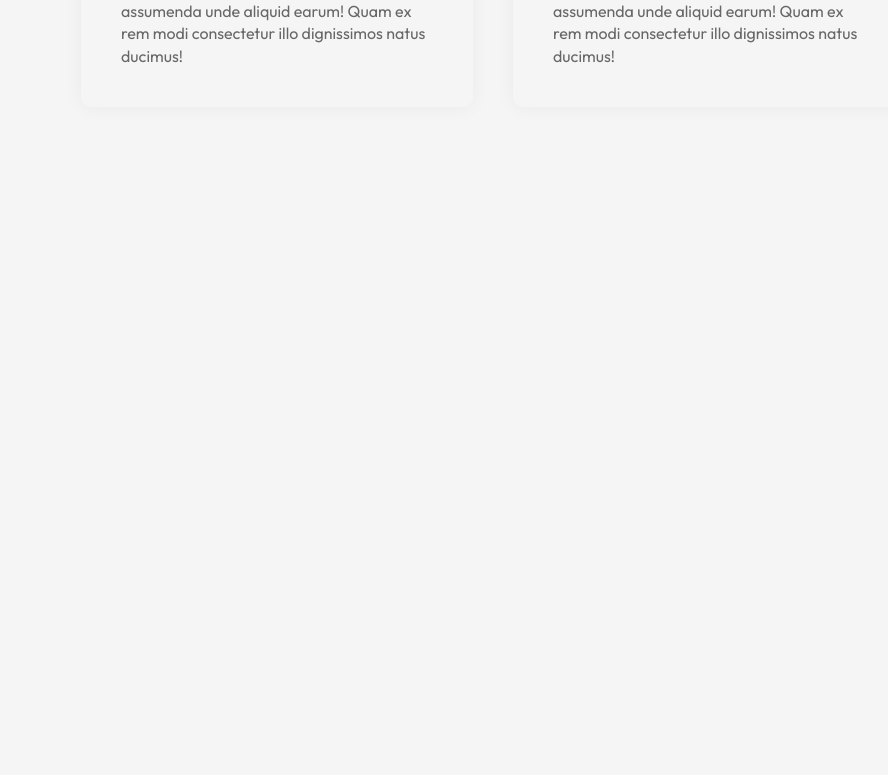
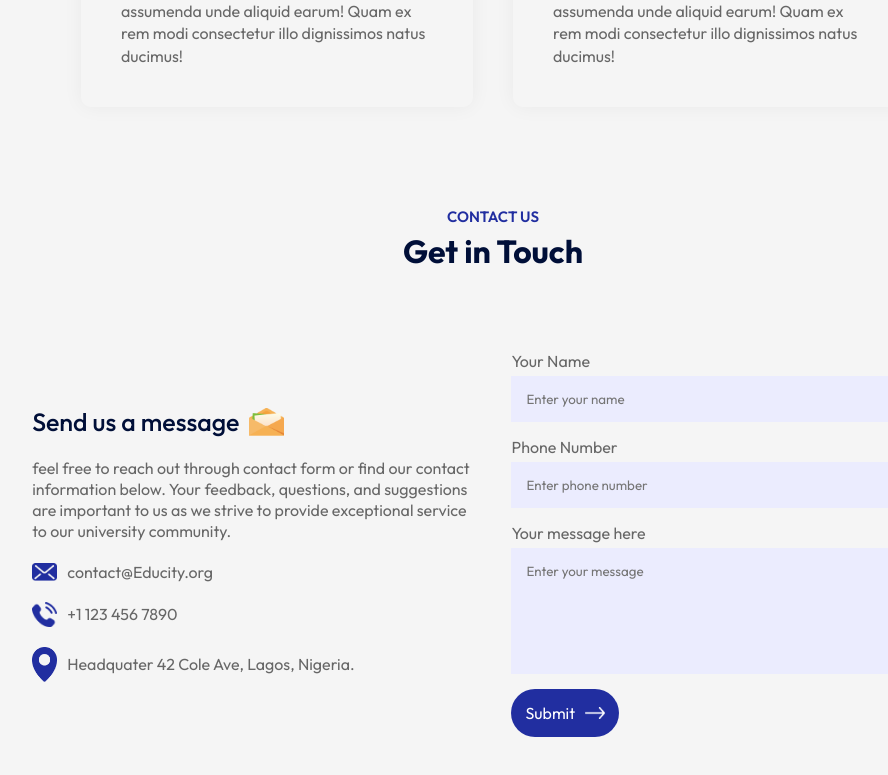
Before and after one commit to JD-Ojonugwa/Educity-University, a React (Vite) app in the folder vite-project/: page / in a window 1280 px wide. Shown: the part 2771-3546 px from the top of the page, without its empty margins (147-1035 px from the left). Before the commit the page ends 2978 px from the top, so only its background shows below. Built offline with nearby package versions, Linux system fonts and the light colour scheme.

Commit message:
feat: added contact folder to component, created contacty form and used web3 forms access key to send form to email.

```diff
--- a/vite-project/src/App.jsx
+++ b/vite-project/src/App.jsx
@@ -6,7 +6,7 @@
 import Program from "./Component/Program/Program";
 import Campus from "./Component/Campus/Campus";
 import Testimonials from "./Component/Testimonials/Testimonials";
-// import Contact from "./Component/Contact/Contact";
+import Contact from "./Component/Contact/Contact";
 // import Footer from "./Component/Footer/Footer";
 
 function App() {
@@ -22,9 +22,9 @@
         <Campus />
         <Title subTitle="TESTIMONIALS" title="What our Student Says" />
         <Testimonials />
-        {/* <Title subTitle="CONTACT US" title="Get in Touch" />
+        <Title subTitle="CONTACT US" title="Get in Touch" />
         <Contact />
-        <Footer />   */}
+        {/* <Footer />   */}
       </div>
     </div>
   );
--- /dev/null
+++ b/vite-project/src/Component/Contact/Contact.css
@@ -0,0 +1,60 @@
+.contact {
+    margin: 80px auto;
+    max-width: 90%;
+    display: flex;
+    justify-content: space-between;
+    align-items: center;
+  }
+
+  .contact-col {
+    flex-basis: 48%;
+    color: #676767;
+  }
+
+  .contact-col h3 {
+    display: flex;
+    align-items: center;
+    color: #000f38;
+    font-weight: 500;
+    font-size: 25px;
+    margin-bottom: 20px;
+  }
+
+  .contact-col h3 img {
+    width: 35px;
+    margin-left: 10px;
+  }
+
+  .contact-col p {
+    max-width: 450px;
+    line-height: 1.3;
+  }
+
+  .contact-col ul li {
+    display: flex;
+    align-items: center;
+    margin: 20px 0;
+  }
+
+  .contact-col ul li img {
+    width: 25px;
+    margin-right: 10px;
+  }
+
+  .contact form input,
+  .contact form textarea {
+    display: block;
+    width: 100%;
+    background: #ebecfe;
+    border: 0;
+    outline: 0;
+    padding: 15px;
+    margin-bottom: 15px;
+    margin-top: 5px;
+    resize: none;
+  }
+
+  .contact-col span {
+    display: block;
+    margin: 20px 0;
+  }
--- /dev/null
+++ b/vite-project/src/Component/Contact/Contact.jsx
@@ -0,0 +1,97 @@
+import React from "react";
+import "./Contact.css";
+import msg_icon from "../../assets/msg-icon.png";
+import mail_icon from "../../assets/mail-icon.png";
+import phone_icon from "../../assets/phone-icon.png";
+import location_icon from "../../assets/location-icon.png";
+import white_arrow from "../../assets/white-arrow.png";
+
+function Contact() {
+  const [result, setResult] = React.useState("");
+
+  // code for passing access key to the contact form which requires to send the form to your email address
+  const onSubmit = async (event) => {
+    event.preventDefault();
+    setResult("Sending....");
+    const formData = new FormData(event.target);
+
+    formData.append("access_key", "YOUR_ACCESS_KEY_HERE");
+
+    const response = await fetch("https://api.web3forms.com/submit", {
+      method: "POST",
+      body: formData,
+    });
+
+    const data = await response.json();
+
+    if (data.success) {
+      setResult("Form Submitted Successfully");
+      event.target.reset();
+    } else {
+      console.log("Error", data);
+      setResult(data.message);
+    }
+  };
+
+  return (
+    <div className="contact">
+      <div className="contact-col">
+        <h3>
+          Send us a message
+          <img src={msg_icon} alt="" />
+        </h3>
+        <p>
+          feel free to reach out through contact form or find our contact
+          information below. Your feedback, questions, and suggestions are
+          important to us as we strive to provide exceptional service to our
+          university community.
+          <ul>
+            <li>
+              <img src={mail_icon} alt="" />
+              contact@Educity.org
+            </li>
+            <li>
+              <img src={phone_icon} alt="" />
+              +1 123 456 7890
+            </li>
+            <li>
+              <img src={location_icon} alt="" />
+              Headquater 42 Cole Ave, Lagos, Nigeria.
+            </li>
+          </ul>
+        </p>
+      </div>
+      <div className="contact-col">
+        <form onSubmit={onSubmit}>
+          <label>Your Name</label>
+          <input
+            type="text"
+            name="name"
+            placeholder="Enter your name"
+            required
+          />
+          <label>Phone Number</label>
+          <input
+            type="tel"
+            name="phone"
+            placeholder="Enter phone number"
+            required
+          />
+          <label>Your message here</label>
+          <textarea
+            name="message"
+            rows="6"
+            placeholder="Enter your message"
+            required
+          ></textarea>
+          <button type="submit" className="btn dark-btn">
+            Submit <img src={white_arrow} alt="" />
+          </button>
+        </form>
+        <span>{result}</span>
+      </div>
+    </div>
+  );
+}
+
+export default Contact;
```
